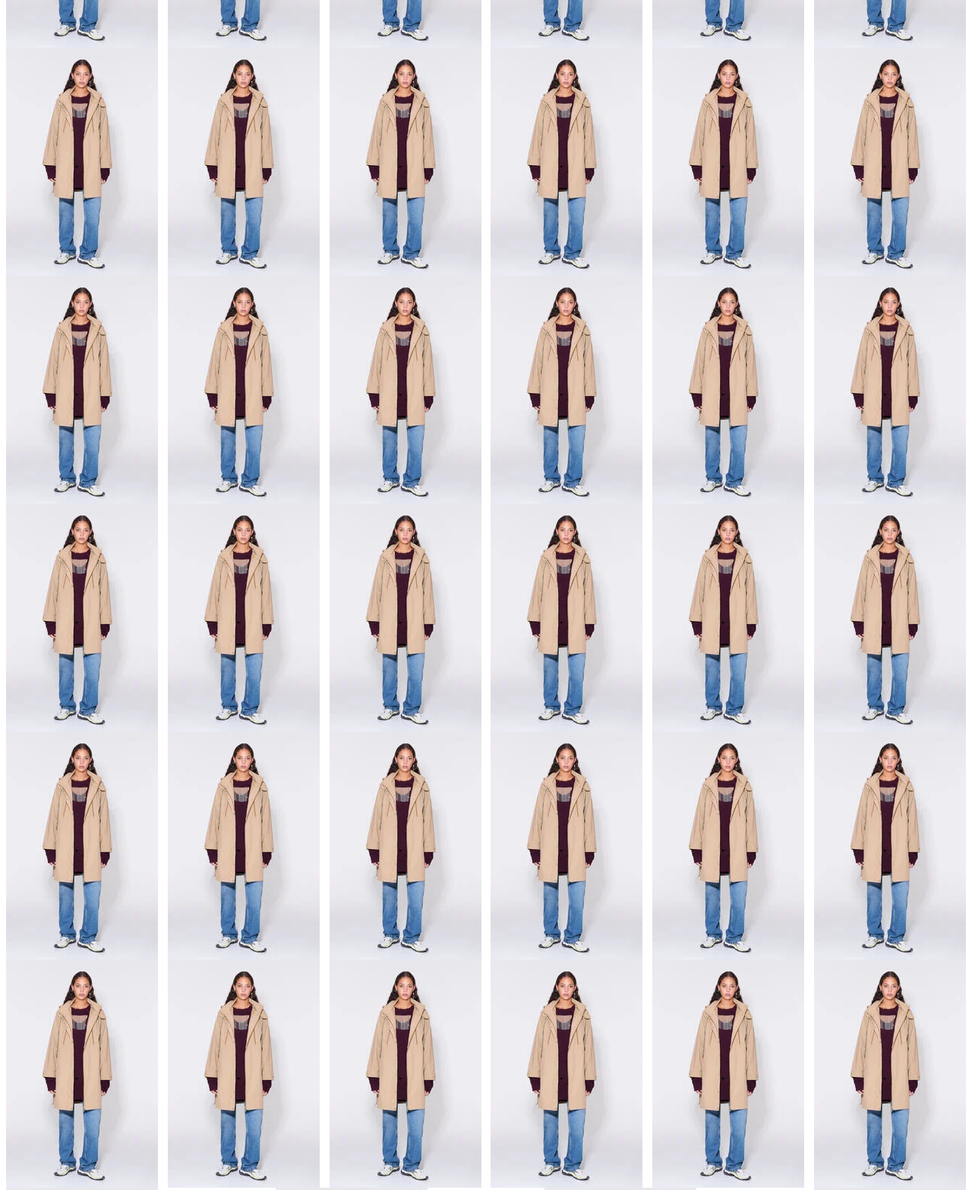
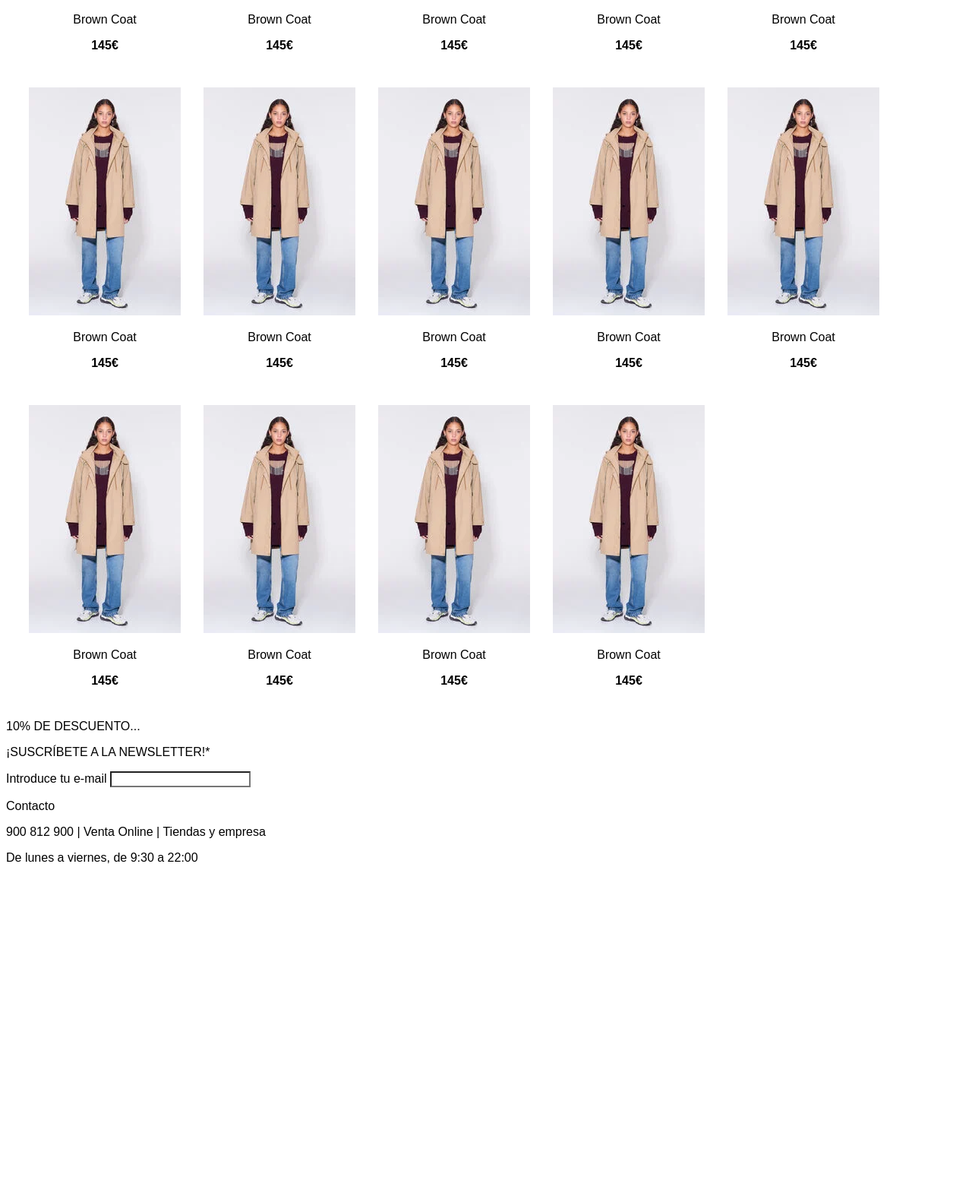
Before and after one commit to kinddddd/HTMLCSS3, a plain HTML site: page index.html in a window 1280 px wide. Shown: the part 431-1997 px from the top of the page at 76% size. After the commit the page ends 1585 px from the top, so only its background shows below. Drawn offline with Linux system fonts and the light colour scheme.

Commit message:
Almost done I think

```diff
--- a/index.html
+++ b/index.html
@@ -10,8 +10,8 @@
 <body>
     <header>
         <div class="header">
-            <div>
-                 <ul class="leftmenu">
+            <div class="ul-prop">
+                 <ul>
                     <li>Novedades</li>
                     <li>Ropa</li>
                     <li>P&B by Rosalia</li>
@@ -22,12 +22,12 @@
                     <li>Promociones</li>
                 </ul>
             </div>
-                <div>
+                <div class="title-prop">
                     <span>
                         <h1>MI_TIENDA</h1>
                     </span>
                 </div>
-            <div class="formposition">
+            <div class="form-prop">
                 <span>
                     <form action="./index.html" method="POST">
                         <label for="searcher"><img src="https://icones.pro/wp-content/uploads/2021/06/icone-loupe-noir.png" alt="searchicon" class="searchicon"></label>
@@ -40,50 +40,104 @@
     </header>
     <main>
         <div class="clothes"> <!-- Contenedor de imagenes -->
+            <div class="margin-img">
                 <img src="./img/clothes.png" alt="ropa">
+                <p class="img-text">Brown Coat</p>
+                <p class="img-text img-price">145€</p>
+            </div>
+            <div class="margin-img">
                 <img src="./img/clothes.png" alt="ropa">
+                <p class="img-text">Brown Coat</p>
+                <p class="img-text img-price">145€</p>
+            </div>
+            <div class="margin-img">
                 <img src="./img/clothes.png" alt="ropa">
+                <p class="img-text">Brown Coat</p>
+                <p class="img-text img-price">145€</p>
+            </div>
+            <div class="margin-img">
                 <img src="./img/clothes.png" alt="ropa">
+                <p class="img-text">Brown Coat</p>
+                <p class="img-text img-price">145€</p>
+            </div>
+            <div class="margin-img">
                 <img src="./img/clothes.png" alt="ropa">
+                <p class="img-text">Brown Coat</p>
+                <p class="img-text img-price">145€</p>
+            </div>
+            <div class="margin-img">
                 <img src="./img/clothes.png" alt="ropa">
+                <p class="img-text">Brown Coat</p>
+                <p class="img-text img-price">145€</p>
+            </div>
+            <div class="margin-img">
                 <img src="./img/clothes.png" alt="ropa">
+                <p class="img-text">Brown Coat</p>
+                <p class="img-text img-price">145€</p>
+            </div>
+            <div class="margin-img">
                 <img src="./img/clothes.png" alt="ropa">
+                <p class="img-text">Brown Coat</p>
+                <p class="img-text img-price">145€</p>
+            </div>
+            <div class="margin-img">
                 <img src="./img/clothes.png" alt="ropa">
+                <p class="img-text">Brown Coat</p>
+                <p class="img-text img-price">145€</p>
+            </div>
+            <div class="margin-img">
                 <img src="./img/clothes.png" alt="ropa">
+                <p class="img-text">Brown Coat</p>
+                <p class="img-text img-price">145€</p>
+            </div>
+            <div class="margin-img">
                 <img src="./img/clothes.png" alt="ropa">
+                <p class="img-text">Brown Coat</p>
+                <p class="img-text img-price">145€</p>
+            </div>
+            <div class="margin-img">
                 <img src="./img/clothes.png" alt="ropa">
+                <p class="img-text">Brown Coat</p>
+                <p class="img-text img-price">145€</p>
+            </div>
+            <div class="margin-img">
                 <img src="./img/clothes.png" alt="ropa">
+                <p class="img-text">Brown Coat</p>
+                <p class="img-text img-price">145€</p>
+            </div>
+            <div class="margin-img">
                 <img src="./img/clothes.png" alt="ropa">
-            <img src="./img/clothes.png" alt="ropa">
-            <img src="./img/clothes.png" alt="ropa">
-            <img src="./img/clothes.png" alt="ropa">
-            <img src="./img/clothes.png" alt="ropa">
-            <img src="./img/clothes.png" alt="ropa">
-            <img src="./img/clothes.png" alt="ropa">
-            <img src="./img/clothes.png" alt="ropa">
-            <img src="./img/clothes.png" alt="ropa">
-            <img src="./img/clothes.png" alt="ropa">
-            <img src="./img/clothes.png" alt="ropa">
-            <img src="./img/clothes.png" alt="ropa">
-            <img src="./img/clothes.png" alt="ropa">
-            <img src="./img/clothes.png" alt="ropa">
-            <img src="./img/clothes.png" alt="ropa">
-            <img src="./img/clothes.png" alt="ropa">
-            <img src="./img/clothes.png" alt="ropa">
-            <img src="./img/clothes.png" alt="ropa">
-            <img src="./img/clothes.png" alt="ropa">
-            <img src="./img/clothes.png" alt="ropa">
-            <img src="./img/clothes.png" alt="ropa">
-            <img src="./img/clothes.png" alt="ropa">
-            <img src="./img/clothes.png" alt="ropa">
-            <img src="./img/clothes.png" alt="ropa">
-            <img src="./img/clothes.png" alt="ropa">
-            <img src="./img/clothes.png" alt="ropa">
-            <img src="./img/clothes.png" alt="ropa">
+                <p class="img-text">Brown Coat</p>
+                <p class="img-text img-price">145€</p>
+            </div>
         </div>
     </main>
     <footer>
+        <div>
+            <p>10% DE DESCUENTO...</p>
+            <p>¡SUSCRÍBETE A LA NEWSLETTER!*</p>
+            <form action="./index.html">
+                <label for="mail">Introduce tu e-mail</label>
+                <input type="email" name="mail">
+            </form>
+        </div>
+        <div>
+            <p>Contacto</p>
+            <p>900 812 900 | Venta Online | Tiendas y empresa</p>
+            <p>De lunes a viernes, de 9:30 a 22:00</p>
+        </div>
+        <div>
+            <div>
+                <ul>
 
+                </ul>
+            </div>
+            <div></div>
+            <div></div>
+            <div></div>
+            <div></div>
+            <div></div>
+        </div>
     </footer>
 </body>
 </html>
--- a/style.css
+++ b/style.css
@@ -1,5 +1,6 @@
 *{
     background-color: #FFFFFF;
+    font-family: sans-serif;
 }
 .searchicon {
     width: 1%;
@@ -11,18 +12,49 @@
     justify-content: space-between;
 }
 
+.ul-prop {
+    display:flex;
+    justify-content: flex-start;
+}
+
 ul {
     list-style-type: none;
+    position:absolute;
+    background-color: transparent;
+}
+
+.title-prop {
+    display:flex;
+    justify-content: center;
+}
+
+.form-prop {
+    display:flex;
+    justify-content: flex-end;
+    max-width: 250px;
 }
 
 .clothes {
     display: flex;
     flex-direction: row;
-    justify-content: space-between;
     align-items: flex-start;
     flex-wrap: wrap;
-    max-width: 1500px;
+    max-width: 1700px;
     margin: 0 auto;
     padding: 10px 0;
 
 }
+
+.margin-img {
+    margin-top: 30px;
+    margin-left: 30px;
+}
+
+.img-text {
+    text-align: center;
+    font-size: 16px;
+}
+
+.img-price {
+    font-weight: bold;
+}
```
Lines whose indentation alone changed are shown as unchanged.
